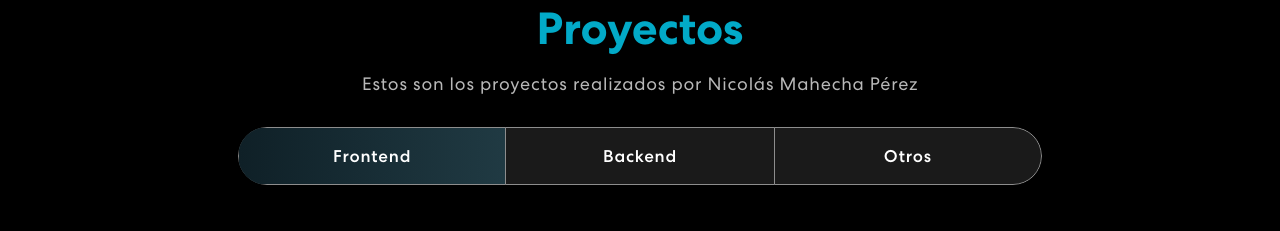
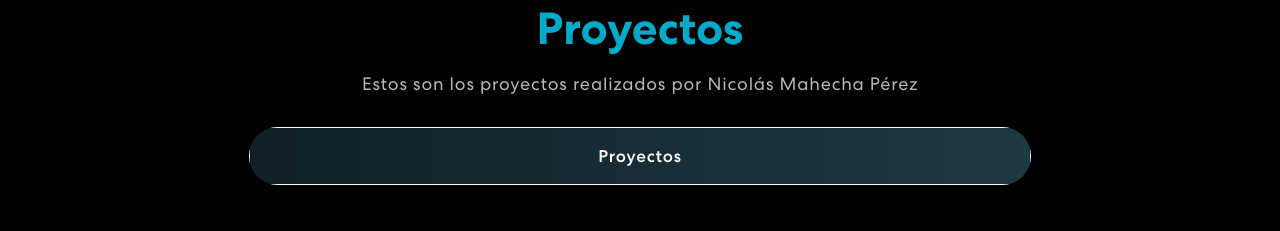
Before and after one commit to NicolasM911/personal-portoflio-react, a React (Create React App) app: page / in a window 1280 px wide. Shown: the part 1900-2131 px from the top of the page. Built offline with nearby package versions, Linux system fonts and the light colour scheme.

Commit message:
cambio proyecto

```diff
--- a/src/App.css
+++ b/src/App.css
@@ -513,14 +513,15 @@ nav.navbar .navbar-toggler[aria-expanded="true"] .navbar-toggler-icon {
   width: 56%;
 }
 .project .nav.nav-pills {
-  width: 72%;
+  width: 70%;
   margin: 0 auto;
-  border-radius: 50px;
+  border-radius: 80px;
   background-color: rgb(255 255 255 / 10%);
   overflow: hidden;
 }
 .project .nav.nav-pills .nav-item {
-  width: 33.33333%;
+  /* width: 33.33333%; */
+  width: 100%;
 }
 .project .nav.nav-pills .nav-link {
   background-color: transparent;
--- a/src/components/Projects.js
+++ b/src/components/Projects.js
@@ -1,7 +1,9 @@
 import { Container, Row, Col, Tab, Nav } from "react-bootstrap";
 import { ProjectCard } from "./ProjectCard";
 
-import projImg1 from "../assets/img/proyecto1-alura.png";
+// import projImg1 from "../assets/img/proyecto1-alura.png";
+
+import projImg2 from "../assets/img/proyecto1-IA-BOT.png";
 import colorSharp2 from "../assets/img/color-sharp2.png";
 import 'animate.css';
 import TrackVisibility from 'react-on-screen';
@@ -10,11 +12,18 @@ export const Projects = () => {
 
   const projects = [
     {
-      title: "Challenge One - Alura Latam + Oracle",
-      description: " Encriptador Primer desafio",
-      imgUrl: projImg1,
-      url: "https://nicolasm911.github.io/challenger1-oracle-alura-encriptador/",
+      title: "Bot Consejero con IA",
+      description: "Proyecto Bot Consejero con IA para el bootcamp IA TalentoTech",
+      imgUrl: projImg2,
+      url: "https://bot-consejero-ia.netlify.app/",
     },
+
+    // {
+    //   title: "Challenge One - Alura Latam + Oracle",
+    //   description: " Encriptador Primer desafio",
+    //   imgUrl: projImg1,
+    //   url: "https://nicolasm911.github.io/challenger1-oracle-alura-encriptador/",
+    // },
 
 
   ];
@@ -29,20 +38,20 @@ export const Projects = () => {
               <div className={isVisible ? "animate__animated animate__fadeIn": ""}>
                 <h2>Proyectos</h2>
                 <p>Estos son los proyectos realizados por Nicolás Mahecha Pérez</p>
-                <Tab.Container id="projects-tabs" defaultActiveKey="first">
+                <Tab.Container id="projects-tabs" defaultActiveKey="projects">
                   <Nav variant="pills" className="nav-pills mb-5 justify-content-center align-items-center" id="pills-tab">
                     <Nav.Item>
-                      <Nav.Link eventKey="first">Frontend</Nav.Link>
+                      <Nav.Link eventKey="projects">Proyectos</Nav.Link>
                     </Nav.Item>
-                    <Nav.Item>
+                    {/* <Nav.Item>
                       <Nav.Link eventKey="second">Backend</Nav.Link>
                     </Nav.Item>
                     <Nav.Item>
                       <Nav.Link eventKey="third">Otros</Nav.Link>
-                    </Nav.Item>
+                    </Nav.Item> */}
                   </Nav>
                   <Tab.Content id="slideInUp" className={isVisible ? "animate__animated animate__slideInUp" : ""}>
-                    <Tab.Pane eventKey="first">
+                    <Tab.Pane eventKey="projects">
                       <Row>
                         {
                           projects.map((project, index) => {
@@ -56,12 +65,12 @@ export const Projects = () => {
                         }
                       </Row>
                     </Tab.Pane>
-                    <Tab.Pane eventKey="second">
+                    {/* <Tab.Pane eventKey="second">
                       <p>Actualizando...</p>
                     </Tab.Pane>
                     <Tab.Pane eventKey="third">
                       <p>Actualizando...</p>
-                    </Tab.Pane>
+                    </Tab.Pane> */}
                   </Tab.Content>
                 </Tab.Container>
               </div>}
--- a/src/components/Skills.js
+++ b/src/components/Skills.js
@@ -80,7 +80,7 @@ export const Skills = () => {
 
               </Carousel>
               <div className="centered-container">
-                <a href="https://drive.google.com/file/d/1sMoXGKbBwEtSU7-Q6Du7Q-8i8uxOPYz8/view?usp=sharing" target="_blank" rel="noreferrer">
+                <a href="assets/docs/CV NICOLAS MAHECHA ES.pdf" target="_blank" rel="noreferrer">
                   Visualizar CV <PersonCircle size={25} />
                 </a>
               </div>
```
Also changed, not shown: src/assets/img/proyecto1-IA-BOT.png (added), 1 other file (tests, documents, lock files or other folders).
